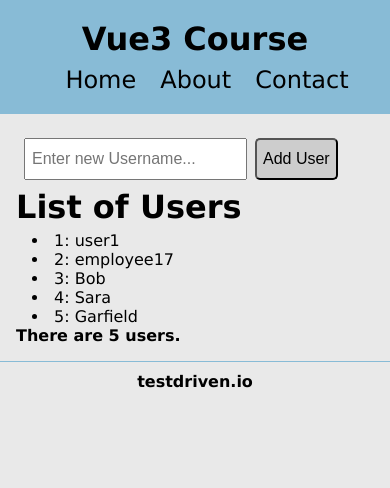
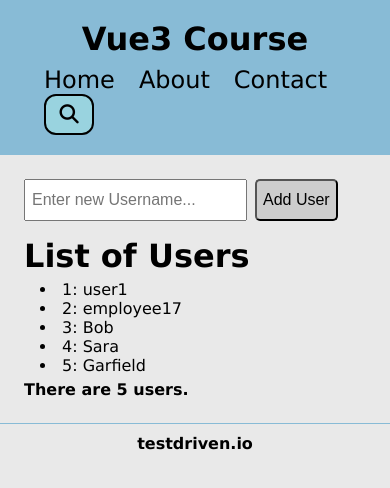
Before and after one commit to ezjung/TD_Learn_Vue, a plain HTML site: page index.html in a window 390 px wide. Drawn offline with nearby package versions, Linux system fonts and the light colour scheme.

Commit message:
1.11-start: searchResults implemented with case ignored search results using filter

```diff
--- a/index.html
+++ b/index.html
@@ -10,6 +10,9 @@
 
     <!-- Vue.js 3 development version -->
     <script src="https://unpkg.com/vue@3"></script>
+
+    <!-- Font Awesome -->
+    <link rel="stylesheet" href="https://cdnjs.cloudflare.com/ajax/libs/font-awesome/6.1.1/css/all.min.css">
 </head>
 <body>
     <div id="vue-app">
@@ -22,6 +25,11 @@
                     <li>Home</li>
                     <li>About</li>
                     <li>Contact</li>
+                    <li>
+                        <button @click="toggleSearch">
+                            <i class="fa-solid fa-magnifying-glass"></i>
+                        </button>
+                    </li>
                 </ul>
             </nav>
         </header>
@@ -33,17 +41,29 @@
             </div>
             <!-- <button @click="changeDisplay">Display Users!</button> -->
 
-            <h1>List of Users</h1>
+            <div class="list-users">
+                <h1>List of Users</h1>
 
-            <!-- <div v-if="!displayUsers">
-                <h4>Users are not being displayed.</h4>
-            </div> -->
-            <!-- <div v-else> -->
-            <ul>
-                <li v-for="(user, id) in users" :key="id">{{ id + 1 }}: {{ user }}</li>
-            </ul>
-            <h4>{{ numberOfUsersText }}</h4>
-            <!-- </div> -->
+                <ul>
+                    <li v-for="(user, id) in users" :key="id">{{ id + 1 }}: {{ user }}</li>
+                </ul>
+                <h4>{{ numberOfUsersText }}</h4>
+            </div>
+
+            <div class="search-users" v-show="displayUsers">
+                <h1>Search Users</h1>
+                <div class="search-user-input">
+                    <label for="searchInput">Search for: </label>
+                    <input type="text" id="searchInput" v-model="searchName">
+                </div>
+
+                <ul>
+                    <li v-for="(username, idx) in searchResults" :key="idx">{{ username }}</li>
+                </ul>
+
+            </div>
+
+
 
 
         </main>
@@ -67,8 +87,9 @@ const app = Vue.createApp({
                 'Sara',
                 'Garfield'
             ],
-            // displayUsers: false,
-            newUser: ''
+            displayUsers: false,
+            newUser: '',
+            searchName: ''
         }
     },
     computed: {
@@ -80,12 +101,19 @@ const app = Vue.createApp({
             } else {
                 return `There are ${this.users.length} users.`
             }
+        },
+        searchResults() {
+            if (this.searchName !== '') {
+                return this.users.filter(el => el.toLowerCase().match(this.searchName.toLowerCase()))
+            } else {
+                return ''
+            }
         }
     },
     methods: {
-        // changeDisplay() {
-        //     this.displayUsers = !this.displayUsers
-        // },
+        toggleSearch() {
+            this.displayUsers = !this.displayUsers
+        },
         addNewUser() {
             if (this.newUser != '') {
 
```
